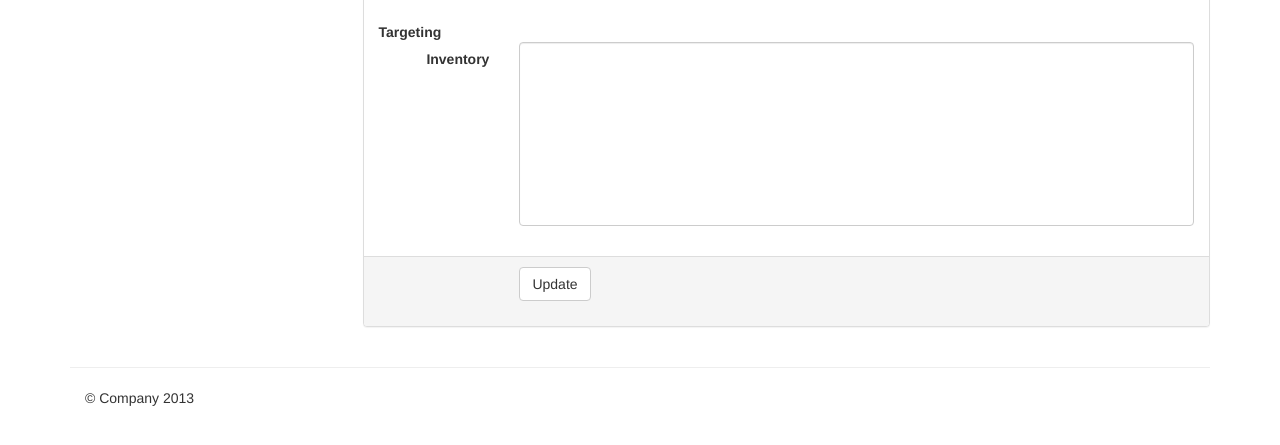
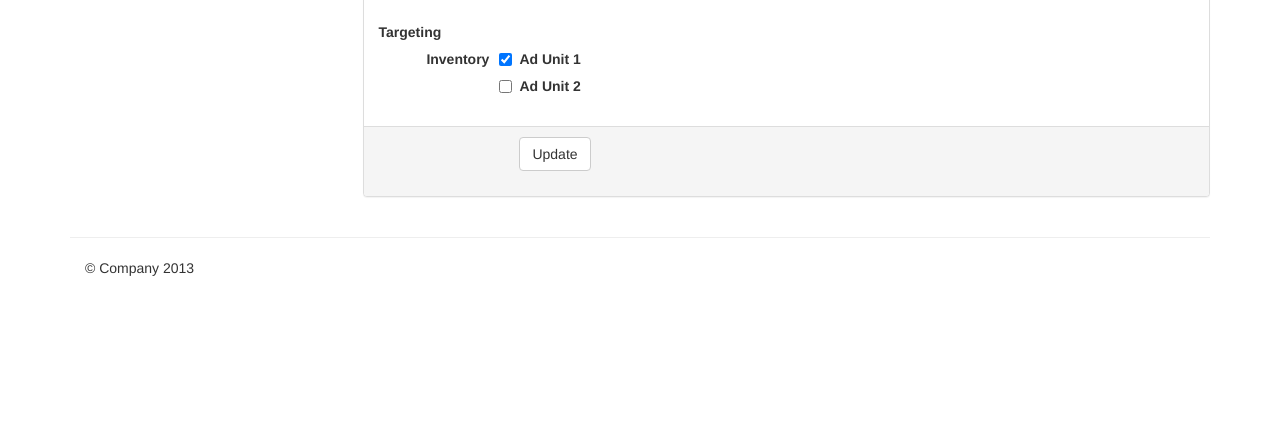
Before and after one commit to davidzhuang/opennative, a Django app: template supply/templates/supply/line_edit.html in a window 1280 px wide. Shown: the part 284-729 px from the top of the page. Run offline with Django 3.2, Linux system fonts and the light colour scheme; the template is opened without the code that fills it, so the values that code supplies are empty; some libraries are stand-ins or nearby versions.

Commit message:
update ad unit selection method in view

```diff
--- a/supply/templates/supply/line_edit.html
+++ b/supply/templates/supply/line_edit.html
@@ -65,11 +65,17 @@
                 <div class="form-group">
                   <label for="inventory" class="col-lg-2 control-label">Inventory</label>
                   <div class="col-lg-10">
-                    <select multiple size="10" class="form-control" name="inventory">
-                      {% for adUnit in adUnit_name_entry_list %}
-                      <option value='{{adUnit}}'>{{adUnit.name}}</option>
-                      {% endfor %}
-                    </select>
+                    {% for adUnit in adUnit_name_entry_list %}
+                    <label class="checkbox">
+                      <input type="checkbox" value="{{adUnit.id}}">{{adUnit.name}}
+                    </label>
+                    {% endfor %}
+                    <label class="checkbox">
+                      <input type="checkbox" value="1" checked>Ad Unit 1
+                    </label>
+                    <label class="checkbox">
+                      <input type="checkbox" value="2">Ad Unit 2
+                    </label>
                   </div>
                 </div>
 
```
